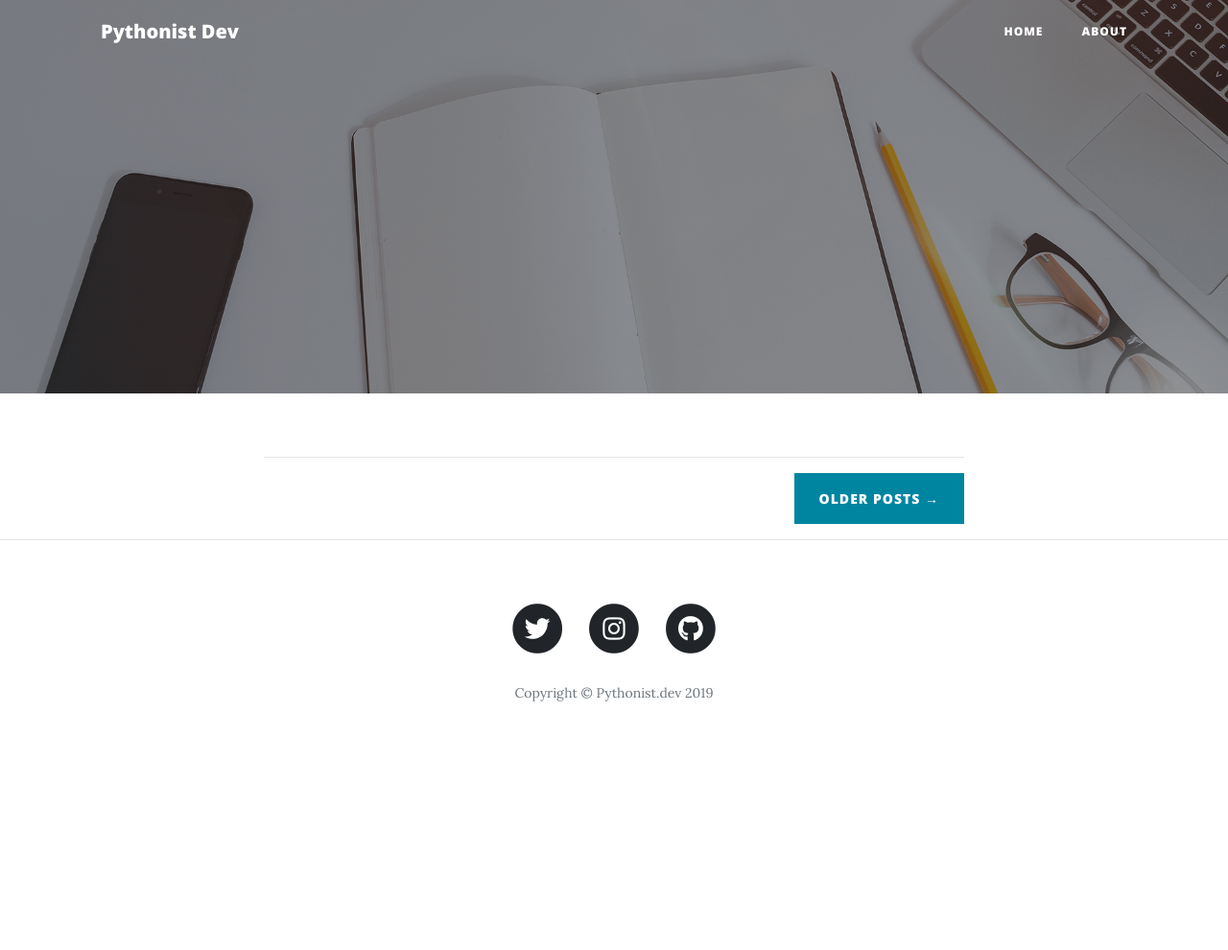
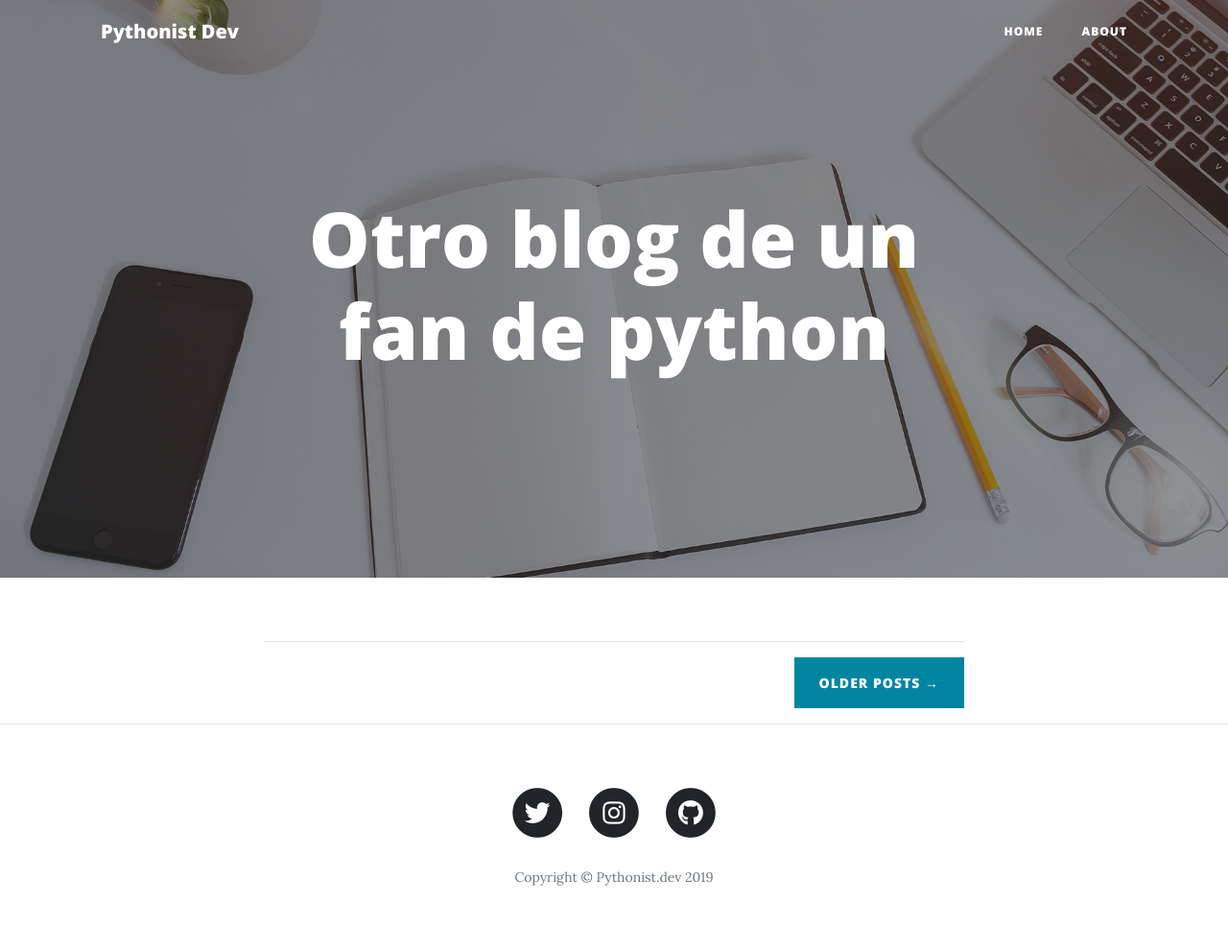
Before and after one commit to viktorvillalobos/pythonist.dev, a Django app: page / in a window 1280 px wide. Shown: the whole page at 96% size. Before the commit the page ends 731 px from the top, so only its background shows below. Run offline with Django 3.2, Linux system fonts and the light colour scheme; data that the repository does not hold is empty; parts of the project's set-up code (start-up, migrations or seed data) failed here and were passed over; some libraries are stand-ins or nearby versions.

```diff
--- a/blog/assets/css/clean-blog.css
+++ b/blog/assets/css/clean-blog.css
@@ -4,7 +4,9 @@
  * Licensed under MIT (https://github.com/BlackrockDigital/startbootstrap-clean-blog/blob/master/LICENSE)
  */
 
+@import url("https://fonts.googleapis.com/css?family=Ubuntu");
 body {
+  font-family: 'Ubuntu', sans-serif;
   font-size: 20px;
   color: #212529;
   font-family: 'Lora', 'Times New Roman', serif;
--- a/blog/assets/scss/_global.scss
+++ b/blog/assets/scss/_global.scss
@@ -1,5 +1,9 @@
 // Global styling for this template
+@import url('https://fonts.googleapis.com/css?family=Ubuntu');
+
+
 body {
+  font-family: 'Ubuntu', sans-serif;
   font-size: 20px;
   color: $gray-900;
   @include serif-font;
--- a/blog/templates/blog/base.html
+++ b/blog/templates/blog/base.html
@@ -59,7 +59,7 @@
     <div class="row">
       <div class="col-lg-8 col-md-10 mx-auto">
         <div class="site-heading">
-          <h1>{% block title %} {% endblock %}</h1>
+          <h1>{% block title %} Otro blog de un fan de python {% endblock %}</h1>
           <span class="subheading">{% block subtitle %}{% endblock %}</span>
         </div>
       </div>
```
Also changed, not shown: blog/assets/css/clean-blog.min.css.
